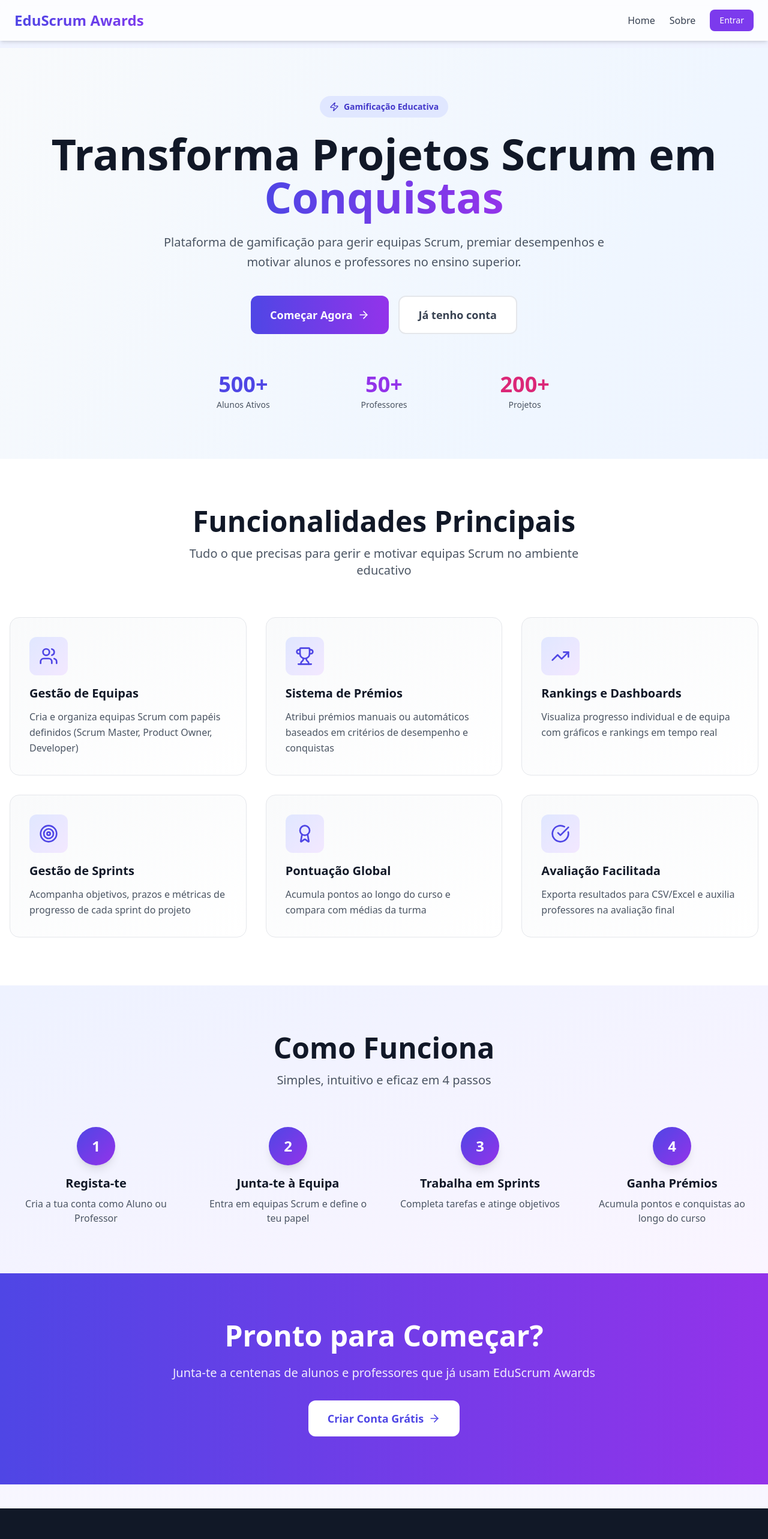
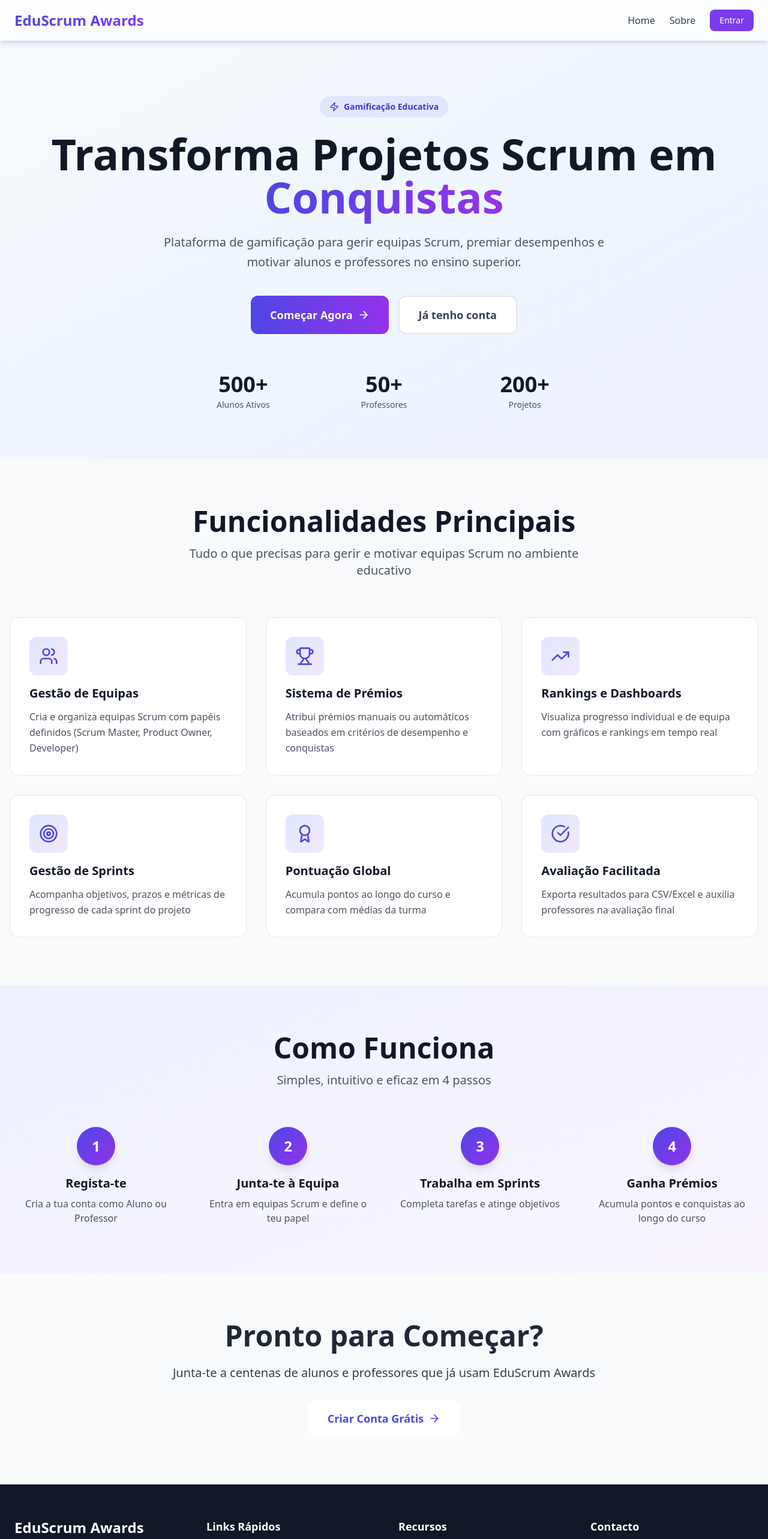
Before and after one commit to FranciscoCarneiro11/EduScrum-Awards-, a React app in the folder frontend/: page / in a window 1280 px wide. Shown: the top 2566 px of the page at 60% size. Built offline with nearby package versions, Linux system fonts and the light colour scheme; no server answers; the HTML template or start-up script is replaced by a standard one.

Commit message:
Atualização mínima de design das páginas

```diff
--- a/frontend/src/App.tsx
+++ b/frontend/src/App.tsx
@@ -14,7 +14,7 @@ export default function App() {
       {!hideLayout && <Navbar />}
 
       {/* Conteúdo principal */}
-      <main className={`flex-grow ${hideLayout ? "" : "pt-20 pb-10"}`}>
+      <main className={`flex-grow ${hideLayout ? "" : "pt-20 "}`}>
         <Outlet />
       </main>
 
--- a/frontend/src/components/Navbar.tsx
+++ b/frontend/src/components/Navbar.tsx
@@ -23,8 +23,8 @@ export default function Navbar() {
   // Caminho do Dashboard dinamicamente
   const dashboardPath =
     isAdmin ? "/admin/dashboard"
-    : isProfessor ? "/professor/dashboard"
-    : "/dashboard"
+      : isProfessor ? "/professor/dashboard"
+        : "/dashboard"
 
   return (
     <nav className="bg-white/80 backdrop-blur-md shadow-md fixed top-0 left-0 w-full z-50">
@@ -67,6 +67,11 @@ export default function Navbar() {
               {/* LINK DASHBOARD para todos */}
               <Link to={dashboardPath} className="hover:text-violet-600 transition font-medium">
                 Dashboard
+              </Link>
+
+              {/* LINK RANKINGS para todos */}
+              <Link to="/rankings" className="hover:text-violet-600 transition font-medium">
+                Rankings
               </Link>
 
               {isAdmin && (
--- a/frontend/src/main.tsx
+++ b/frontend/src/main.tsx
@@ -23,6 +23,7 @@ import AlunoCursoDetalhes from "./pages/AlunoCursoDetalhes"
 import DisciplinaDetalhes from "./pages/DisciplinaDetalhes"
 import Sprints from "./pages/Sprints"
 import Premios from "./pages/Premios"
+import Rankings from "./pages/Rankings"
 
 ReactDOM.createRoot(document.getElementById("root") as HTMLElement).render(
   <React.StrictMode>
@@ -174,6 +175,16 @@ ReactDOM.createRoot(document.getElementById("root") as HTMLElement).render(
               }
             />
 
+            {/* Página de Rankings */}
+            <Route
+              path="rankings"
+              element={
+                <ProtectedRoute>
+                  <Rankings />
+                </ProtectedRoute>
+              }
+            />
+
             {/* Página Sobre (pública) */}
             <Route path="sobre" element={<Sobre />} />
           </Route>
--- a/frontend/src/pages/Home.tsx
+++ b/frontend/src/pages/Home.tsx
@@ -7,8 +7,10 @@ export default function Home() {
 
   return (
     <>
-      {/*CONTEÚDO PRINCIPAL*/}
-      <div className="min-h-screen bg-gradient-to-br from-slate-50 via-blue-50 to-indigo-50">
+      <div className="flex flex-col min-h-screen">
+
+        {/* WRAPPER PARA O CONTEÚDO SUPERIOR */}
+        <div className="bg-gradient-to-br from-slate-50 via-blue-50 to-indigo-50">
 
           {/* HERO SECTION */}
           <section className="relative py-20 px-4 overflow-hidden">
@@ -59,26 +61,27 @@ export default function Home() {
                 )}
               </div>
 
-            {/* Stats */}
+              {/* Stats - Números em Preto */}
               <div className="grid grid-cols-3 gap-8 max-w-2xl mx-auto mt-16">
                 <div>
-                <div className="text-4xl font-bold text-indigo-600">500+</div>
+                  <h3 className="text-4xl font-bold text-gray-900">500+</h3>
                   <div className="text-sm text-gray-600 mt-1">Alunos Ativos</div>
                 </div>
                 <div>
-                <div className="text-4xl font-bold text-purple-600">50+</div>
+                  <h3 className="text-4xl font-bold text-gray-900">50+</h3>
                   <div className="text-sm text-gray-600 mt-1">Professores</div>
                 </div>
                 <div>
-                <div className="text-4xl font-bold text-pink-600">200+</div>
+                  <h3 className="text-4xl font-bold text-gray-900">200+</h3>
                   <div className="text-sm text-gray-600 mt-1">Projetos</div>
                 </div>
               </div>
             </div>
           </section>
+        </div>
 
-        {/* FUNCIONALIDADES */}
-        <section id="funcionalidades" className="py-20 px-4 bg-white">
+        {/* FUNCIONALIDADES - COR DE FUNDO ALTERADA PARA SLATE-50 */}
+        <section id="funcionalidades" className="py-20 px-4 bg-slate-50">
           <div className="max-w-7xl mx-auto">
             <div className="text-center mb-16">
               <h2 className="text-4xl md:text-5xl font-bold text-gray-900 mb-4">
@@ -130,7 +133,7 @@ export default function Home() {
               ].map((feature, i) => (
                 <div
                   key={i}
-                  className="group p-8 rounded-2xl bg-gradient-to-br from-gray-50 to-white border border-gray-200 hover:border-indigo-300 hover:shadow-xl transition-all"
+                  className="group p-8 rounded-2xl bg-white border border-gray-200 hover:border-indigo-300 hover:shadow-xl transition-all"
                 >
                   <div className="w-16 h-16 rounded-xl bg-gradient-to-br from-indigo-100 to-purple-100 flex items-center justify-center text-indigo-600 mb-4 group-hover:scale-110 transition-transform">
                     {feature.icon}
@@ -169,11 +172,10 @@ export default function Home() {
             </div>
           </div>
         </section>
-      </div>
 
         {/* CTA */}
         {!isAuthenticated && (
-        <section className="py-20 px-4 bg-gradient-to-r from-indigo-600 to-purple-600 text-white">
+          <section className="py-20 px-4 bg-slate-50">
             <div className="max-w-4xl mx-auto text-center">
               <h2 className="text-4xl md:text-5xl font-bold mb-6">Pronto para Começar?</h2>
               <p className="text-xl mb-8 opacity-90">
@@ -189,8 +191,7 @@ export default function Home() {
             </div>
           </section>
         )}
-
-
+      </div>
     </>
   )
 }
--- a/frontend/src/pages/Sobre.tsx
+++ b/frontend/src/pages/Sobre.tsx
@@ -35,15 +35,15 @@ export default function Sobre() {
       {/* Stats Section */}
       <section className="max-w-5xl mx-auto mt-16 grid grid-cols-1 md:grid-cols-3 gap-6 text-center">
         <div className="p-6 bg-gradient-to-br from-indigo-50 to-violet-50 rounded-2xl shadow">
-          <h2 className="text-3xl font-bold text-violet-600">10+</h2>
+          <h2 className="text-3xl font-bold text-gray-900">10+</h2>
           <p className="text-gray-600">Projetos Scrum Avaliados</p>
         </div>
         <div className="p-6 bg-gradient-to-br from-indigo-50 to-violet-50 rounded-2xl shadow">
-          <h2 className="text-3xl font-bold text-violet-600">50+</h2>
+          <h2 className="text-3xl font-bold text-gray-900">50+</h2>
           <p className="text-gray-600">Estudantes Participantes</p>
         </div>
         <div className="p-6 bg-gradient-to-br from-indigo-50 to-violet-50 rounded-2xl shadow">
-          <h2 className="text-3xl font-bold text-violet-600">5+</h2>
+          <h2 className="text-3xl font-bold text-gray-900">5+</h2>
           <p className="text-gray-600">Cursos Envolvidos</p>
         </div>
       </section>
```
Lines whose indentation alone changed are shown as unchanged.
